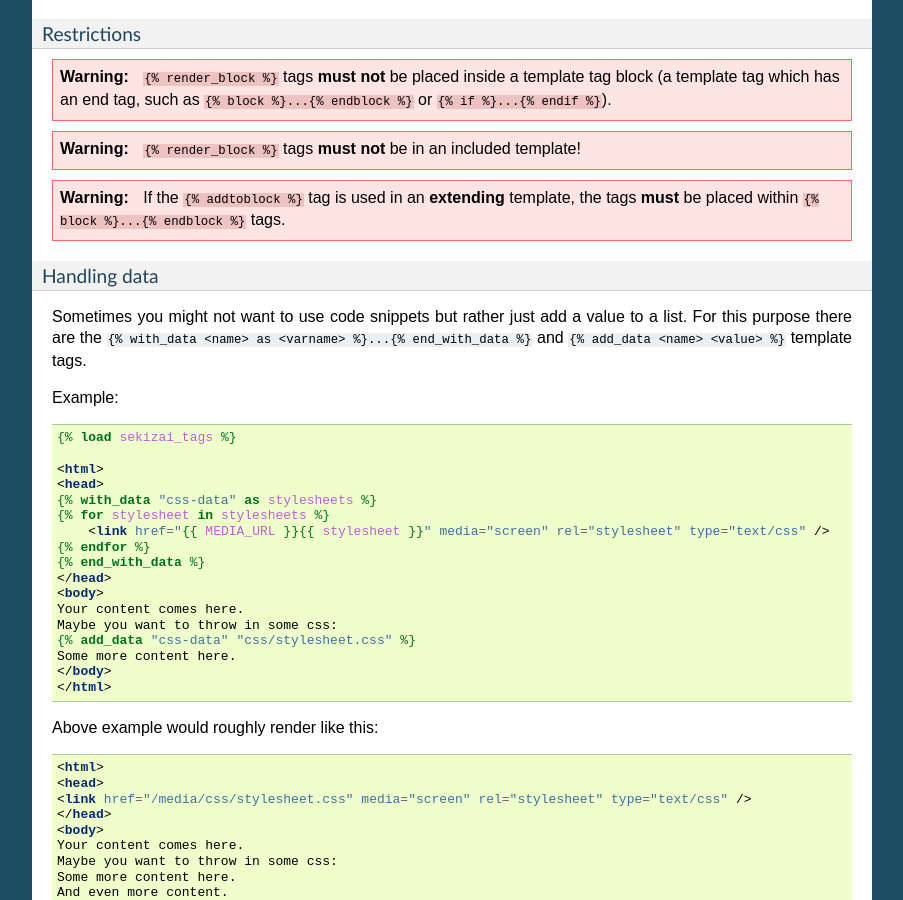
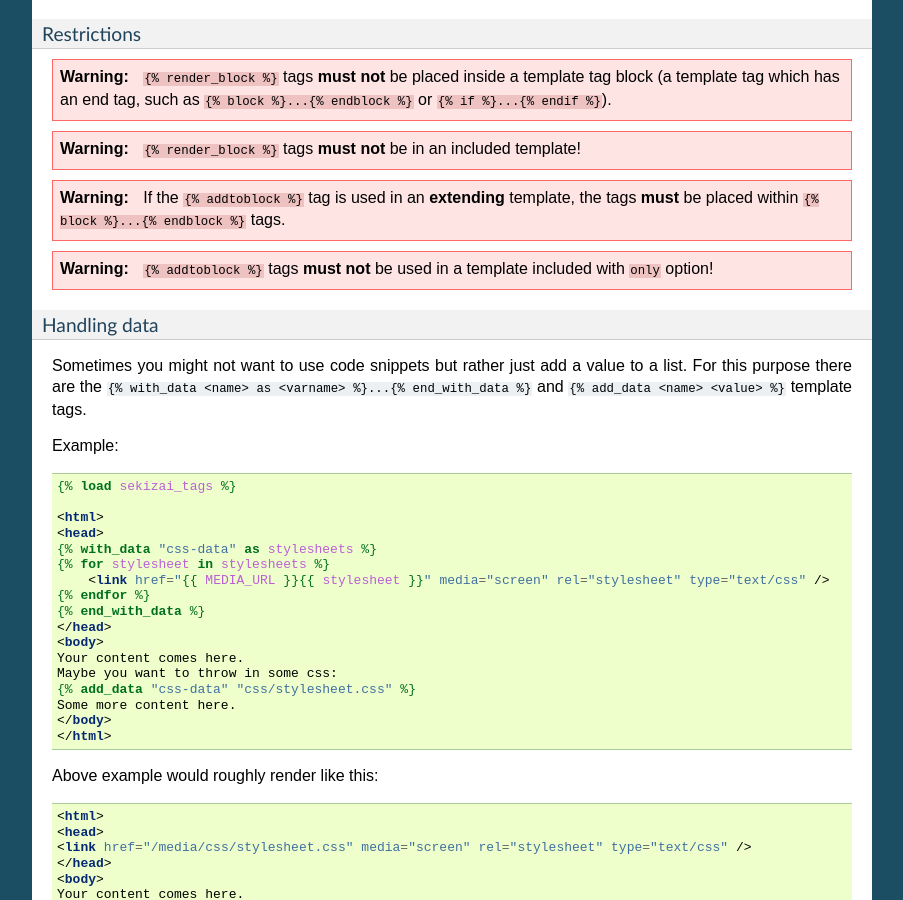
Before and after one commit to django-cms/django-sekizai, a Sphinx documentation site: the page built from docs/index.rst, in a window 1280 px wide and 900 px high, scrolled down 1948 px. Shown: the whole window, without its empty margins (198-1101 px from the left). Built offline with Sphinx 7.4.7, drawn with Linux system fonts in a browser that asks for light colours.

Commit message:
Update restrictions in documentation
addtoblock and with_data tags must not be used in a template included with only option.
Inside such a template the original context, where sekizai data is stored, is not accessible.

```diff
--- a/docs/index.rst
+++ b/docs/index.rst
@@ -147,6 +147,10 @@ Restrictions
 
     If the ``{% addtoblock %}`` tag is used in an **extending** template, the tags **must** be
     placed within ``{% block %}...{% endblock %}`` tags.
+
+.. warning::
+
+    ``{% addtoblock %}`` tags **must not** be used in a template included with ``only`` option!
 
 Handling data
 -------------
```
